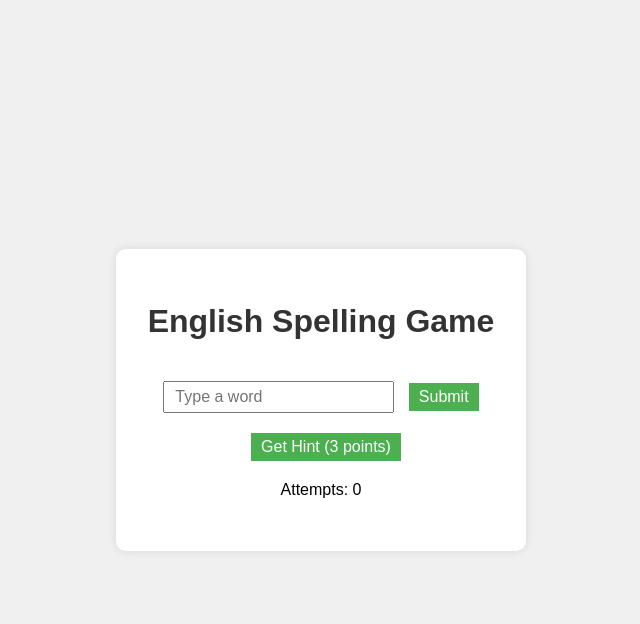
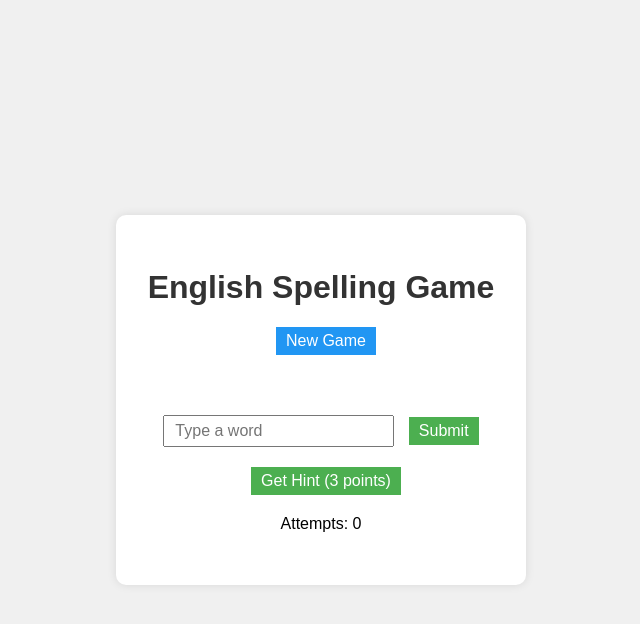
Before and after one commit to ericqian77/english-spelling-game, a Flask app: page / in a window 1280 px wide. Shown: the top 624 px of the page, without its empty margins (319-959 px from the left). Run offline with Flask 3, Linux system fonts and the light colour scheme; data that the repository does not hold is empty.

Commit message:
Agent step completed: Add a 'New Game' button and implement functionality to start a new game when clicked

```diff
--- a/static/css/styles.css
+++ b/static/css/styles.css
@@ -57,6 +57,15 @@ button:hover {
     background-color: #45a049;
 }
 
+#new-game-button {
+    margin-bottom: 20px;
+    background-color: #2196F3;
+}
+
+#new-game-button:hover {
+    background-color: #1976D2;
+}
+
 #hint-area {
     margin-bottom: 20px;
 }
--- a/static/js/game.js
+++ b/static/js/game.js
@@ -20,6 +20,8 @@ function startNewGame() {
                 hintPoints: data.hint_points
             };
             updateUI();
+            document.getElementById('message').textContent = '';
+            document.getElementById('word-input').value = '';
         });
 }
 
@@ -98,6 +100,7 @@ function getHint() {
 
 document.addEventListener('DOMContentLoaded', () => {
     startNewGame();
+    document.getElementById('new-game-button').addEventListener('click', startNewGame);
     document.getElementById('submit-word').addEventListener('click', submitWord);
     document.getElementById('hint-button').addEventListener('click', getHint);
     document.getElementById('word-input').addEventListener('keypress', (e) => {
--- a/templates/index.html
+++ b/templates/index.html
@@ -9,6 +9,7 @@
 <body>
     <div class="container">
         <h1>English Spelling Game</h1>
+        <button id="new-game-button">New Game</button>
         <div id="theme"></div>
         <div id="grid" class="grid"></div>
         <div id="input-area">
```
